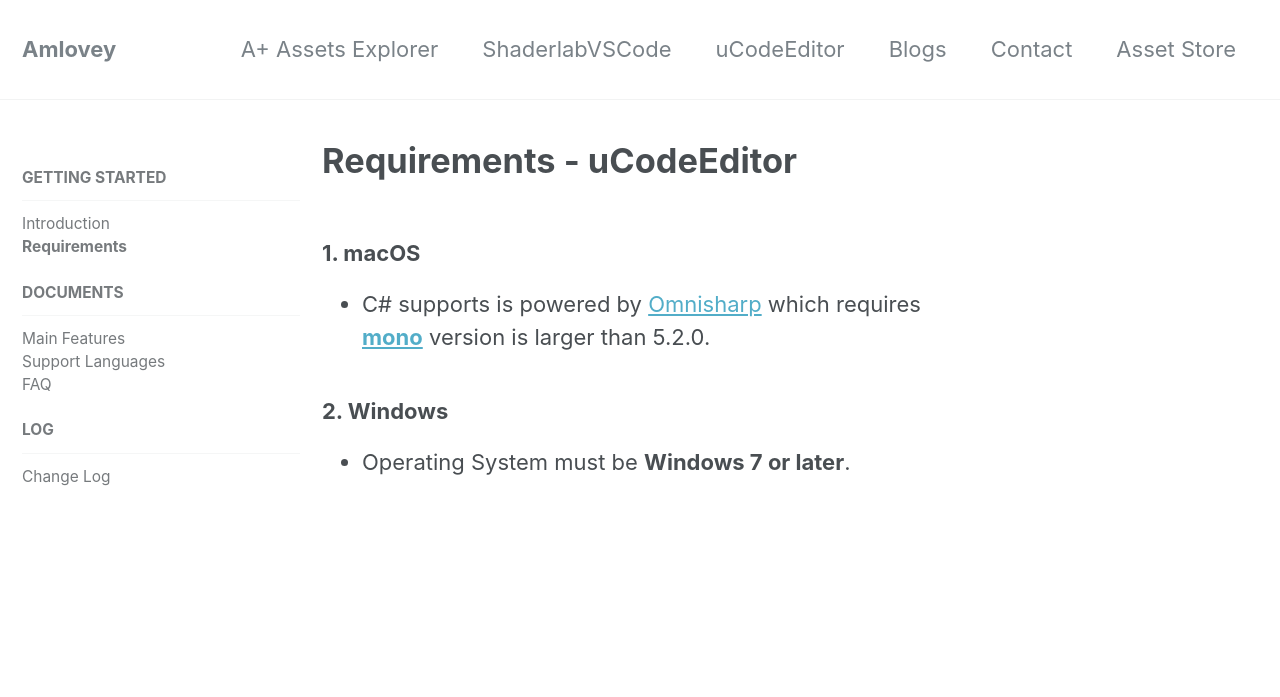
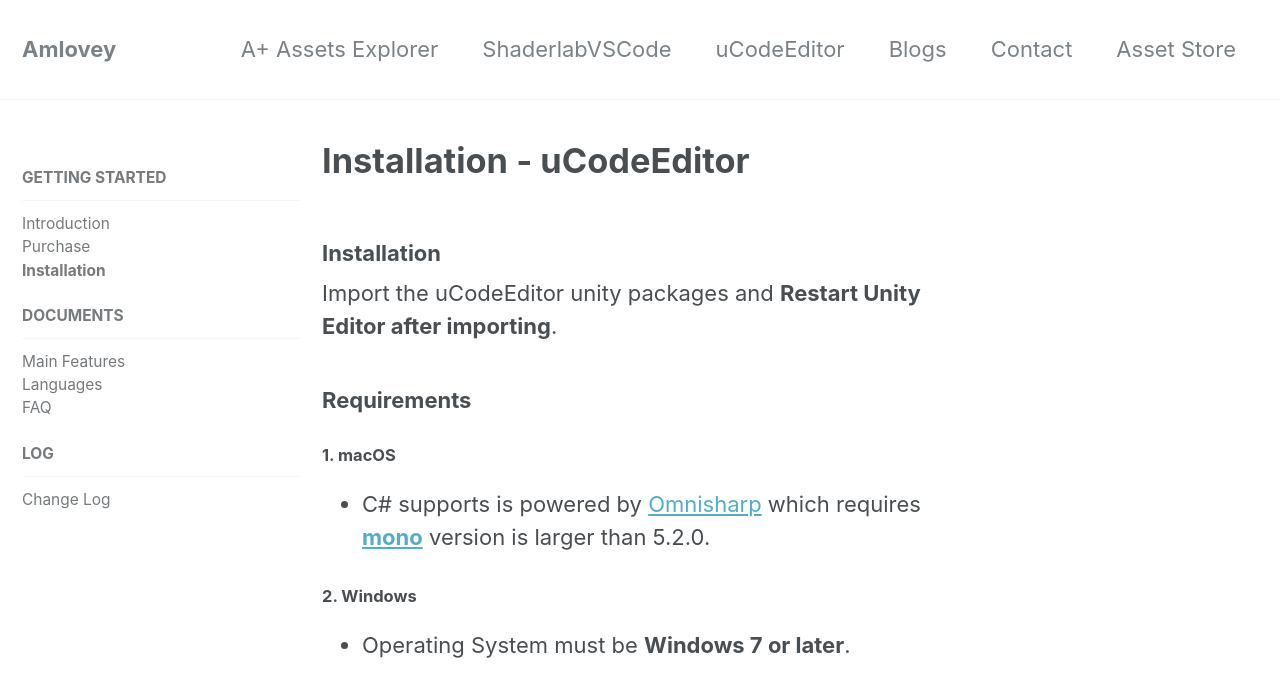
Before and after one commit to amloveyweb/amloveyweb.github.io, a Jekyll site: the page built from _pages/uCodeEditor/requirements.md, in a window 1280 px wide and 900 px high. Shown: the top 697 px of the window. Built offline with Jekyll 4.4.1, drawn with Linux system fonts in a browser that asks for light colours; nearby versions of some CDN libraries.

Commit message:
update structure

```diff
--- a/_pages/uCodeEditor/requirements.md
+++ b/_pages/uCodeEditor/requirements.md
@@ -1,15 +1,21 @@
 ---
-title: "Requirements - uCodeEditor"
+title: "Installation - uCodeEditor"
 layout: single
 sidebar:
   nav: "uce"
-permalink: "/uce/requirements/"
+permalink: "/uce/installation/"
 ---
 
-### 1. macOS
+### Installation
+
+Import the uCodeEditor unity packages and __Restart Unity Editor after importing__.
+
+### Requirements
+
+#### 1. macOS
 
 - C# supports is powered by [Omnisharp](https://github.com/OmniSharp/omnisharp-roslyn) which requires [__mono__](http://www.mono-project.com/download/stable/) version is larger than 5.2.0.
 
-### 2. Windows
+#### 2. Windows
 
 - Operating System must be __Windows 7 or later__.
```
Also changed, not shown: _data/navigation.yml (+5 -6 lines), _pages/uCodeEditor/purchase.md (added, +9 -0 lines).
